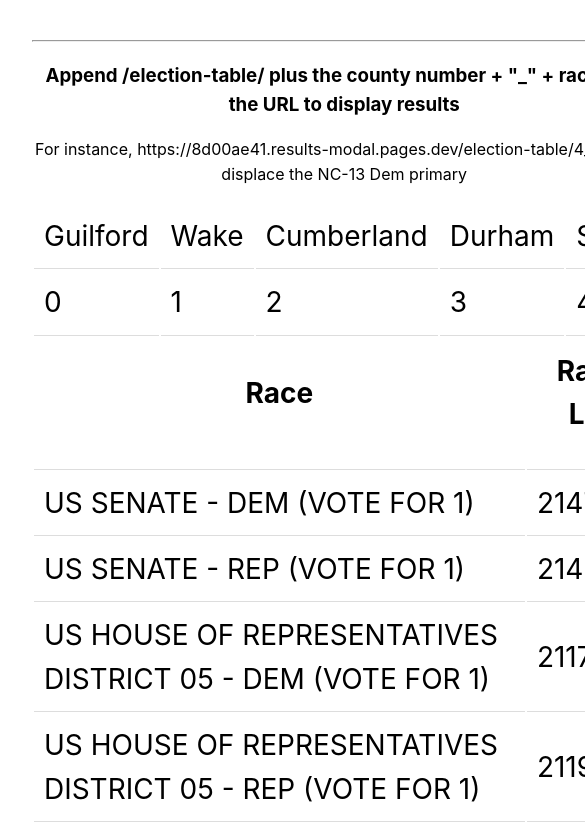
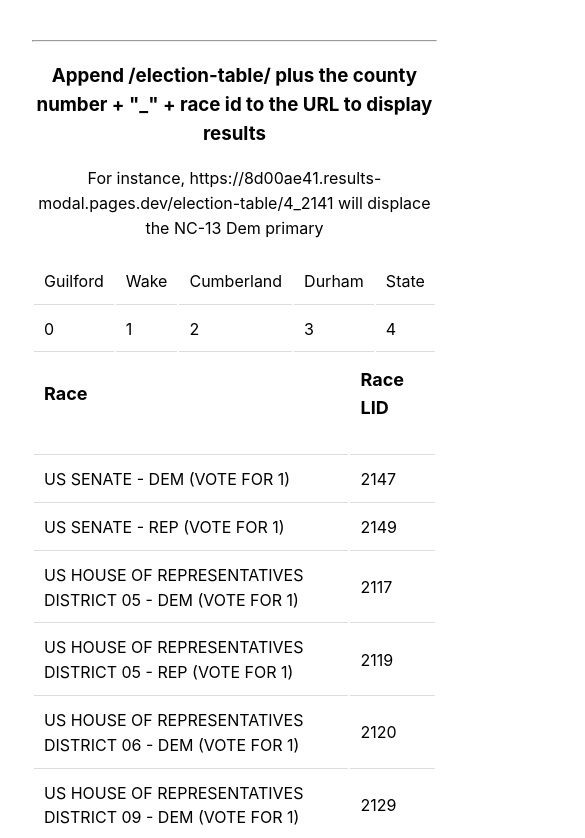
Before and after one commit to gracemcmc/results-modal, a React (Vite) app: page / in a window 390 px wide. Shown: the top 838 px of the page, 585 px wide, since content can reach past the window. Built offline with nearby package versions, Linux system fonts and the light colour scheme.

Commit message:
added responsive font size

```diff
--- a/src/App.css
+++ b/src/App.css
@@ -2,7 +2,8 @@
   max-width: 1280px;
   margin: 0 auto;
   padding: 2rem;
-  text-align: center;}
+  text-align: center;
+}
 
 .logo {
   height: 6em;
@@ -15,21 +16,6 @@
 }
 .logo.react:hover {
   filter: drop-shadow(0 0 2em #61dafbaa);
-}
-
-@keyframes logo-spin {
-  from {
-    transform: rotate(0deg);
-  }
-  to {
-    transform: rotate(360deg);
-  }
-}
-
-@media (prefers-reduced-motion: no-preference) {
-  a:nth-of-type(2) .logo {
-    animation: logo-spin infinite 20s linear;
-  }
 }
 
 .card {
@@ -48,6 +34,36 @@ th, td {
 
 td { border-bottom: 1px solid #ddd; }
 
-th { text-align: center; }
+th {
+  font-size: 32px;
+ }
 
 tr:hover {background-color: #f5f5f5;}
+
+
+@media (max-width: 48em) {
+  table {
+    font-size: 24px;
+    width: 100%;
+  }
+  th {
+    font-size: 24px;
+  }
+  td {
+    font-size: 20px;
+  }
+}
+
+
+@media (max-width: 36em) {
+  table {
+    font-size: 18px;
+    width: 100%;
+  }
+  th {
+    font-size: 18px;
+  }
+  td {
+    font-size: 16px;
+  }
+}
--- a/src/Components.tsx
+++ b/src/Components.tsx
@@ -37,9 +37,9 @@ export function ResultsTable(props: {input_props:string[]}) {
         <Table.Td>{result.percent}</Table.Td>
       </Table.Tr>
     ));
-
+///styles={{td: {fontSize: "28px"}, th: {fontSize: "32px"}}}
     return (
-      <Table highlightOnHover styles={{td: {fontSize: "28px"}, th: {fontSize: "32px"}}}>
+      <Table highlightOnHover>
         <Table.Thead>
           <Table.Tr>
           <Table.Th>Candidate</Table.Th>
--- a/src/main.tsx
+++ b/src/main.tsx
@@ -3,7 +3,7 @@ import { createRoot } from 'react-dom/client'
 import './index.css'
 import { App } from './App.tsx'
 import '@mantine/core/styles.css';
-import {MantineProvider} from "@mantine/core"
+import { createTheme, MantineProvider } from "@mantine/core"
 
 import { RouterProvider, createRouter } from '@tanstack/react-router'
 import { routeTree } from './routeTree.gen';
--- a/src/routes/election-table/$id.tsx
+++ b/src/routes/election-table/$id.tsx
@@ -1,6 +1,5 @@
 import { createFileRoute } from '@tanstack/react-router'
 import {ResultsTable} from '../../Components.tsx'
-
 
 export const Route = createFileRoute('/election-table/$id')({
   component: RouteComponent,
```
